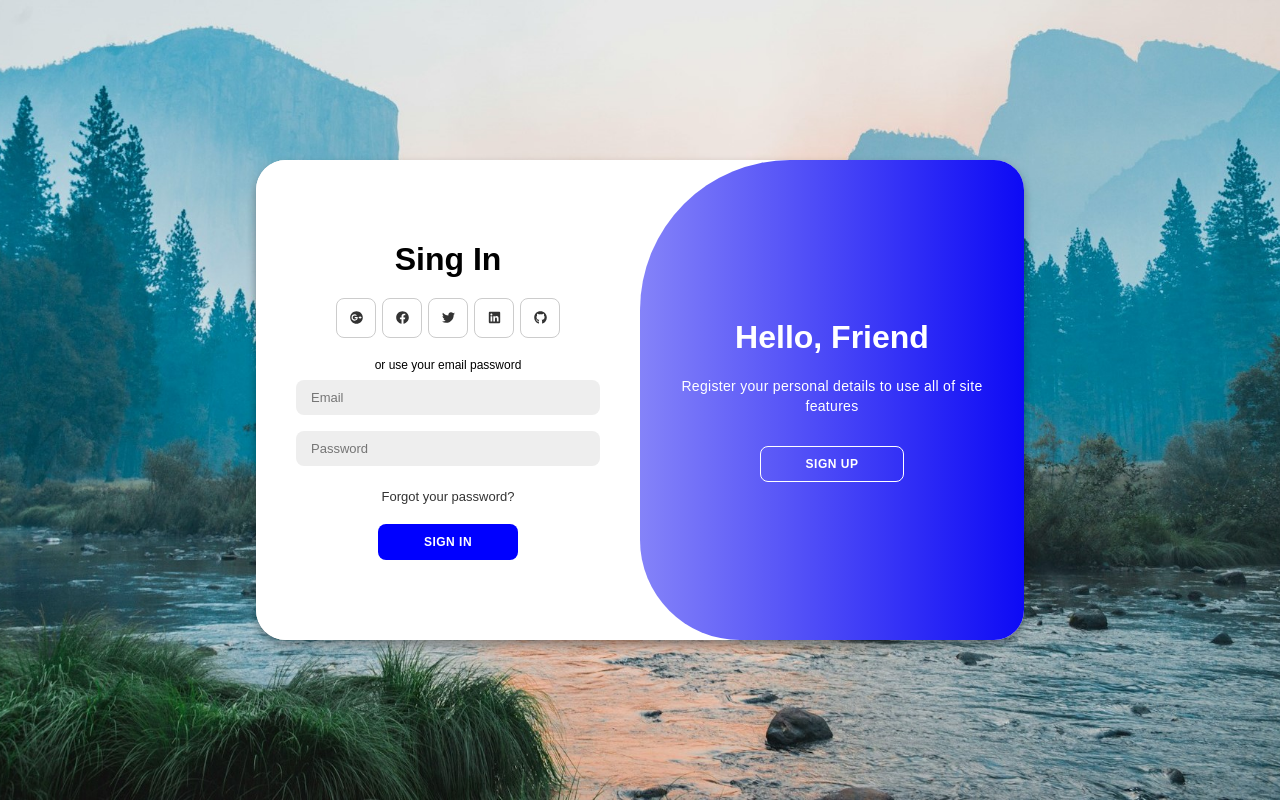
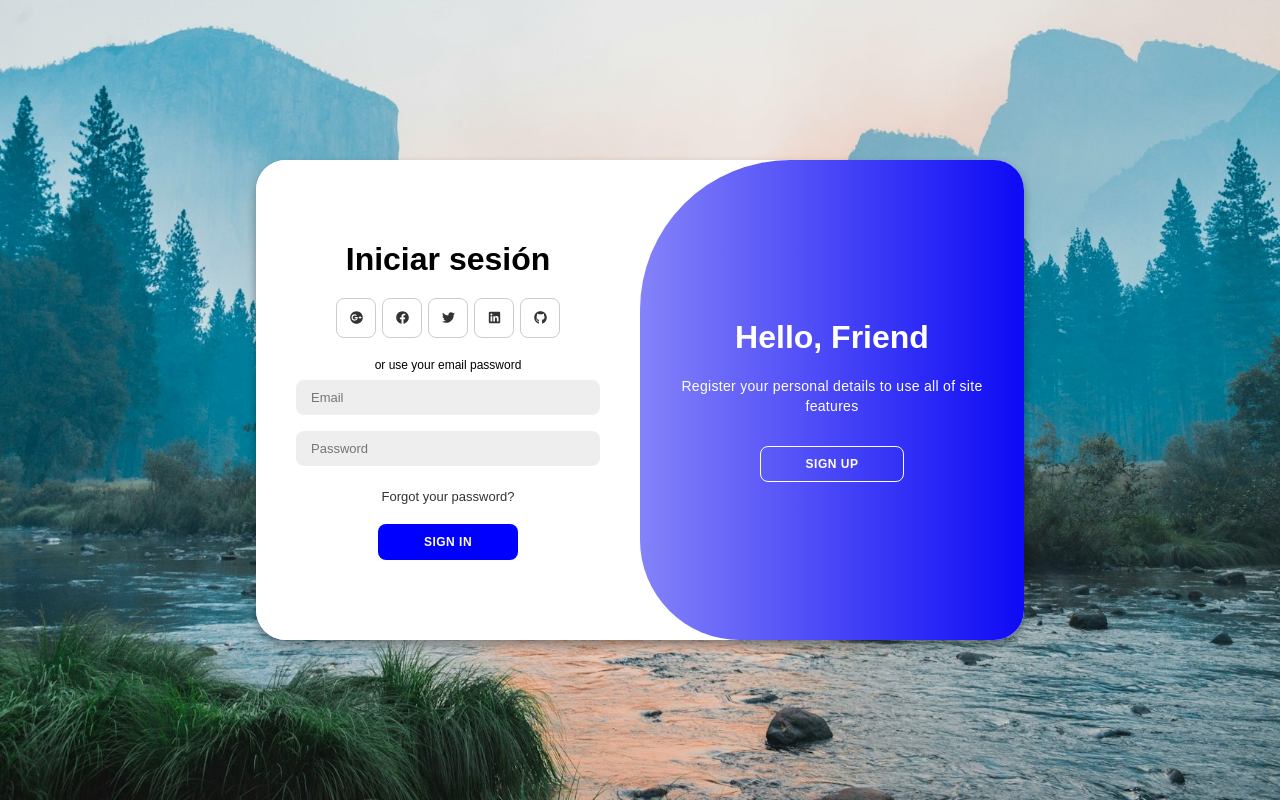
Before and after one commit to Mariq12/login-dos, a React (Create React App) app: page / in a window 1280 px wide. Built offline with nearby package versions, Linux system fonts and the light colour scheme.

Commit message:
subir cambio

```diff
--- a/src/Components/Login/Login.jsx
+++ b/src/Components/Login/Login.jsx
@@ -34,7 +34,7 @@ const Login = () => {
         </div>
         <div class="form-container sign-in">
             <form>
-            <h1>Sing In</h1>
+            <h1>Iniciar sesión</h1>
             <div class="social-icons">
                 <a href="#" class="icon">
                 <FaGooglePlus />
```
